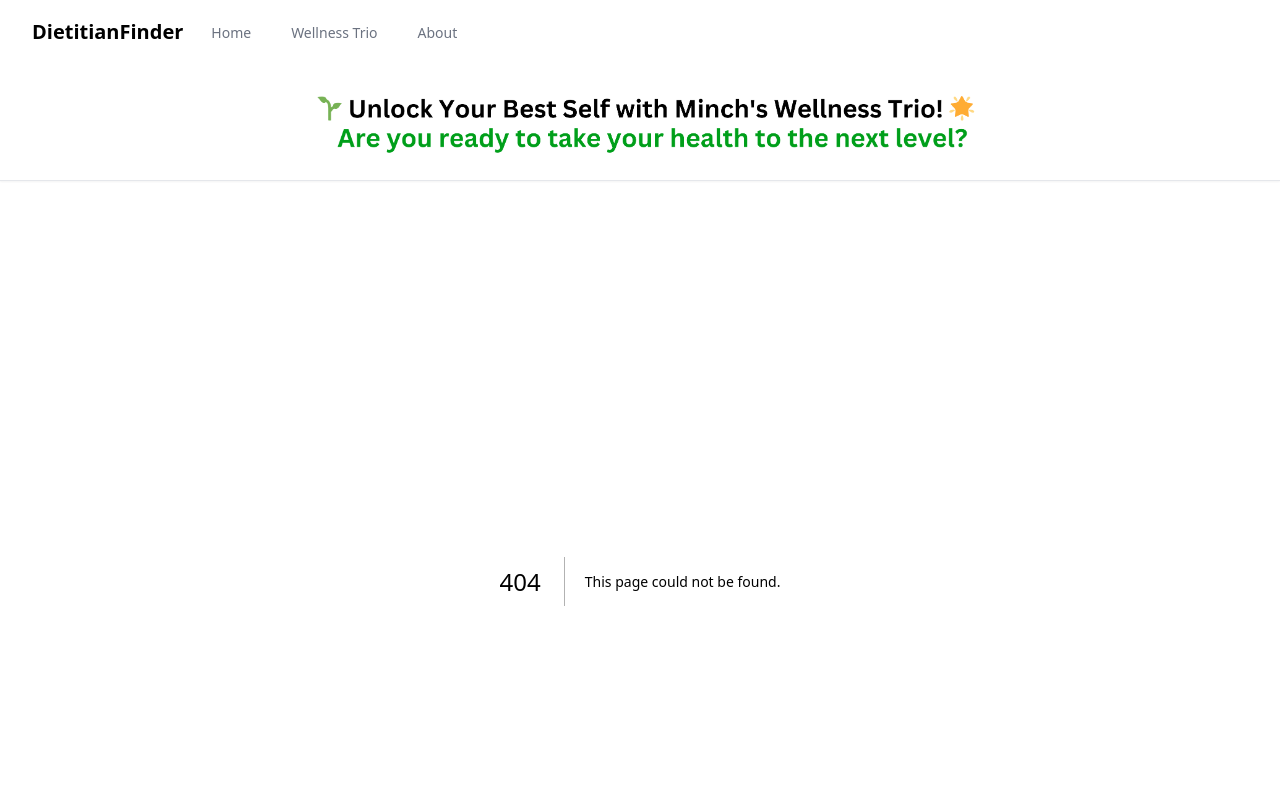
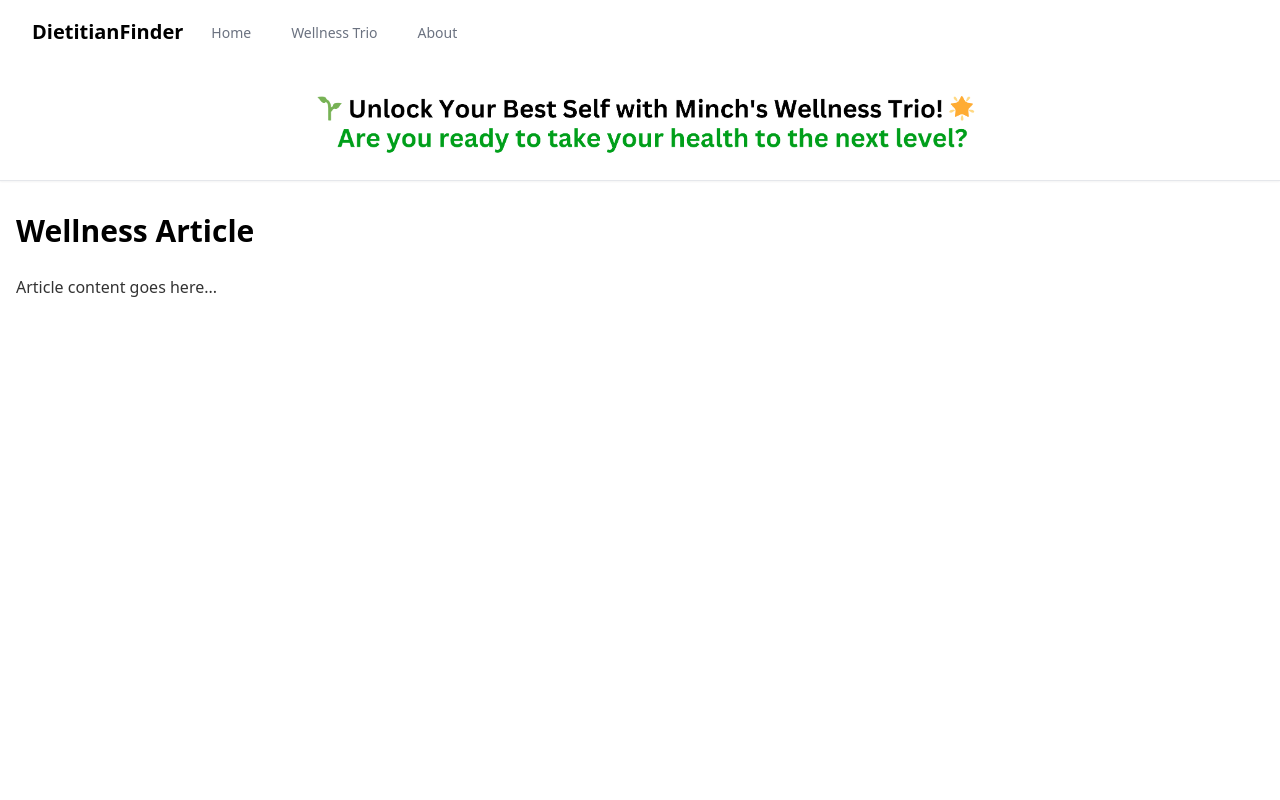
Before and after one commit to fadiamro23/dietitianfinder.me, a Next.js app: page /wellness-article in a window 1280 px wide. Before the commit this address had no page. Shown: the top 800 px of the page. Built offline with nearby package versions, Linux system fonts and the light colour scheme.

Commit message:
move WellnessArticle to app directory

```diff
--- /dev/null
+++ b/src/app/wellness-article/page.tsx
@@ -0,0 +1,12 @@
+import React from 'react';
+
+export default function WellnessArticle() {
+  return (
+    <div className="container mx-auto px-4 py-8">
+      <h1 className="text-3xl font-bold mb-6">Wellness Article</h1>
+      <div className="prose max-w-none">
+        <p>Article content goes here...</p>
+      </div>
+    </div>
+  );
+}
--- a/src/pages/WellnessArticle.tsx
+++ /dev/null
@@ -1 +0,0 @@
-// Delete this file entirely
```
Also changed, not shown: 2 other files (tests, documents, lock files or other folders).
